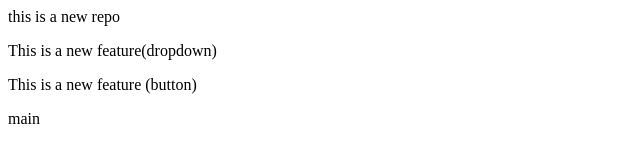
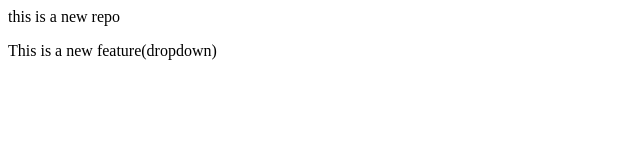
Before and after one commit to avilimbu/localrepo, a plain HTML site: page index.html in a window 1280 px wide. Shown: the whole page, without its empty margins (0-640 px from the left). Drawn offline with Linux system fonts and the light colour scheme.

Commit message:
addition

```diff
--- a/index.html
+++ b/index.html
@@ -1,4 +1,2 @@
 <p>this is a new repo</p>
 <p>This is a new feature(dropdown)</p>
-
-<p>This is a new feature (button)</p>main
```
